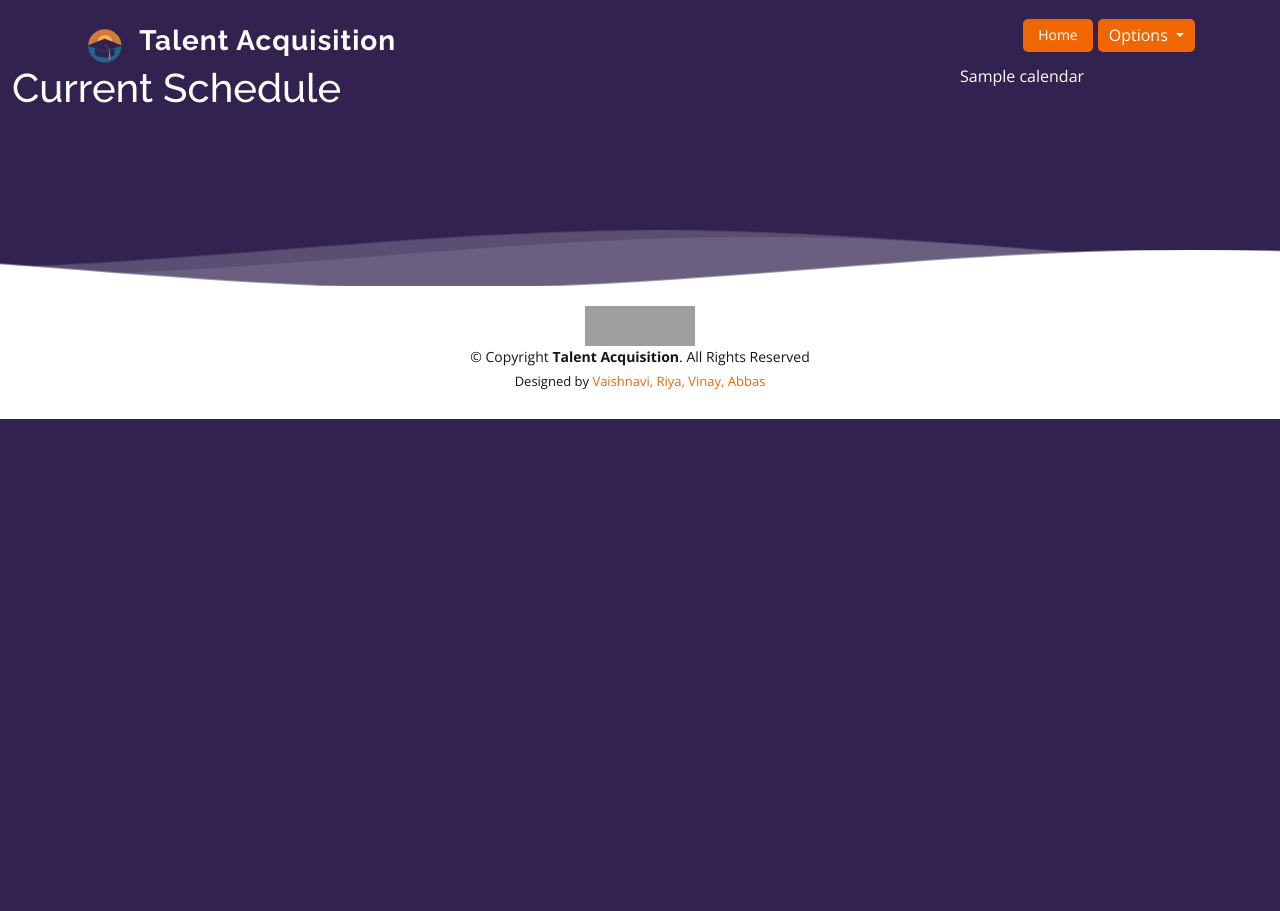
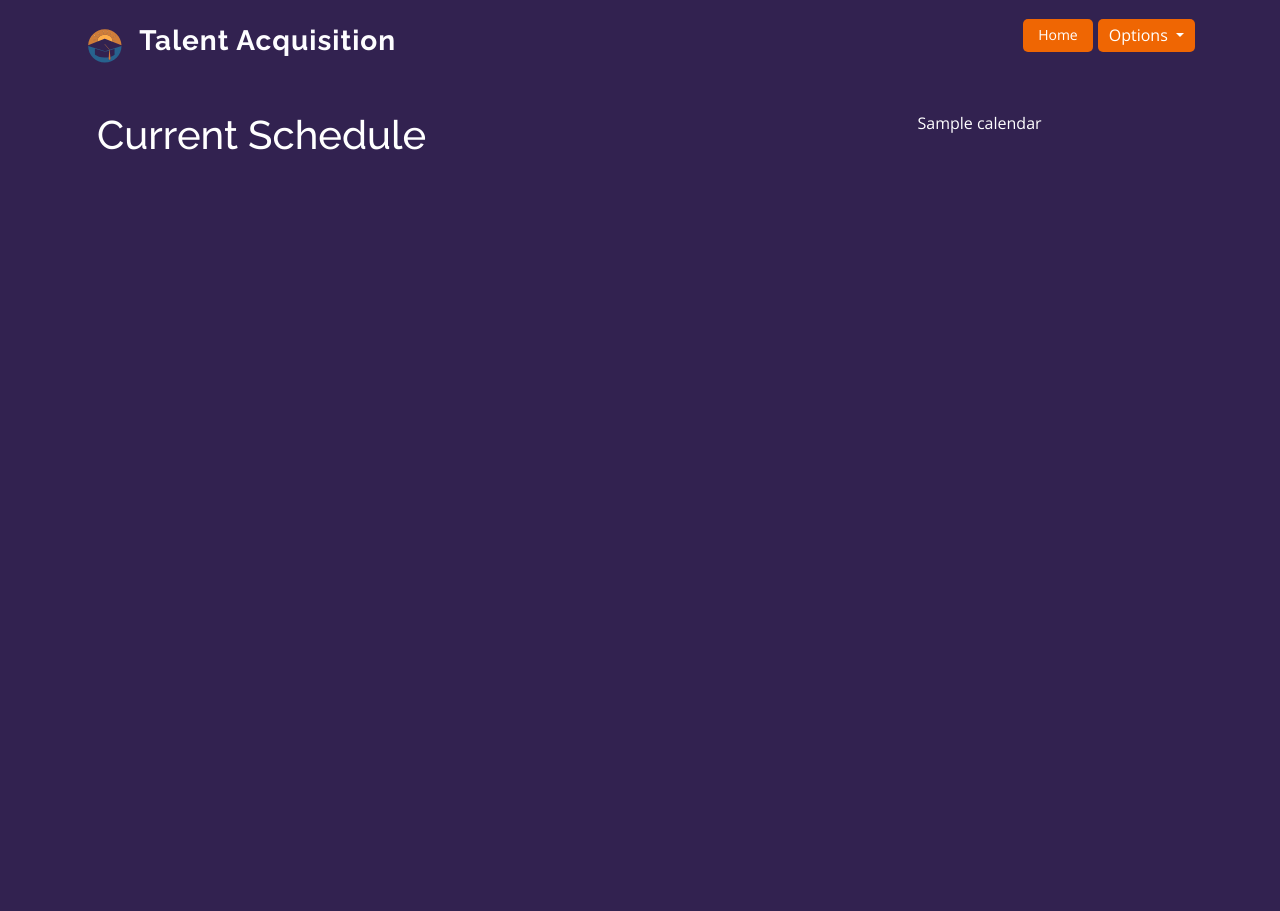
Before and after one commit to AbbasSavvy/FYP-2022, a Django app: template fyp_project/home/templates/home-templates/calendar-base.html in a window 1280 px wide. Before the commit the page ends 419 px from the top, so only its background shows below. Run offline with Django 3.2, Linux system fonts and the light colour scheme; the template is opened without the code that fills it: most values are stand-ins (such as "Sample title", 1, 10 or a date in 2020); one stand-in notice (Sample message) is shown; some libraries are stand-ins or nearby versions; grey boxes are pictures that could not be loaded.

Commit message:
CSS Changes 22/03/2022

```diff
--- a/fyp_project/csvs/templates/csvs-templates/upload_csvs.html
+++ b/fyp_project/csvs/templates/csvs-templates/upload_csvs.html
@@ -1,4 +1,4 @@
-{% extends 'home-templates/base.html'%}
+{% extends 'home-templates/recruiter-base.html'%}
 {% load crispy_forms_tags %}
 
 {% block body %}
@@ -6,13 +6,13 @@
         <div class="welcome-message">
             <h1>Upload Student CSV!</h1>
         </div>
-        <div class="resume-form">
+        <!-- <div class="resume-form"> -->
             <form action="" method="POST" enctype="multipart/form-data">
                 {% csrf_token %}
                 {{form}}
                 <br>
                 <button type="submit">Upload</button>
             </form>
-        </div>
+        <!-- </div> -->
     </div>
 {% endblock body %}
--- a/fyp_project/home/templates/home-templates/add_role.html
+++ b/fyp_project/home/templates/home-templates/add_role.html
@@ -34,8 +34,6 @@
                             <label for=jd">Job Description</label>
                             <textarea class="input-width form-control" placeholder="eg: Web Engineer..."  name="jd" id="jd" required></textarea>
                         </div>
-
-
                     </div>
                     <input type="submit" class="btn btn-success" value="Add Role">
                 </form>
--- a/fyp_project/home/templates/home-templates/calendar-base.html
+++ b/fyp_project/home/templates/home-templates/calendar-base.html
@@ -1,18 +1,18 @@
-{% extends 'home-templates/recruiter-base.html' %}
+{% extends 'home-templates/new-cal-base.html' %}
 
 {% block body %}
 <!-- <div class="row container">
     {{ calendar }}
 </div> -->
 
-<div class="row">
-    <div class="welcome-message">
-        <!-- <h1>Welcome {{ username }}!</h1> -->
-        <h1>Current Schedule</h1>
+<div class="container">
+    <div class="rec row">
+        <div class="welcome-message">
+            <!-- <h1>Welcome {{ username }}!</h1> -->
+            <h1>Current Schedule</h1>
+        </div>
+        {{ calendar }}
     </div>
-    <!-- <div> -->
-        {{ calendar }}
-    <!-- </div> -->
 </div>
 
 {% endblock %}
--- /dev/null
+++ b/fyp_project/home/templates/home-templates/new-cal-base.html
@@ -0,0 +1,179 @@
+{% load static %}
+<!DOCTYPE html>
+<html lang="en">
+	<head>
+		<!-- <meta charset="UTF-8" />
+		<meta http-equiv="X-UA-Compatible" content="IE=edge" />
+		<meta name="viewport" content="width=device-width, initial-scale=1.0" />
+		<title>Home</title> -->
+
+        <meta charset="utf-8">
+        <meta content="width=device-width, initial-scale=1.0" name="viewport">
+
+        <title>Talent Acquisitions</title>
+        <meta content="" name="description">
+        <meta content="" name="keywords">
+
+        <!-- Favicons -->
+        <link href="assets/img/favicon.png" rel="icon">
+        <link href="assets/img/apple-touch-icon.png" rel="apple-touch-icon">
+
+        <!-- Google Fonts -->
+        <link href="https://fonts.googleapis.com/css?family=Open+Sans:300,300i,400,400i,600,600i,700,700i|Raleway:300,300i,400,400i,500,500i,600,600i,700,700i|Poppins:300,300i,400,400i,500,500i,600,600i,700,700i" rel="stylesheet">
+
+        <!-- Vendor CSS Files -->
+        <link href="{% static '/vendor/animate.css/animate.min.css' %}" rel="stylesheet">
+        <link href="{% static '/vendor/aos/aos.css' %}" rel="stylesheet">
+        <link href="{% static '/vendor/bootstrap/css/bootstrap.min.css' %}" rel="stylesheet">
+        <link href="{% static '/vendor/bootstrap-icons/bootstrap-icons.css' %}" rel="stylesheet">
+        <link href="{% static '/vendor/boxicons/css/boxicons.min.css' %}" rel="stylesheet">
+        <link href="{% static '/vendor/glightbox/css/glightbox.min.css' %}" rel="stylesheet">
+        <link href="{% static '/vendor/remixicon/remixicon.css' %}" rel="stylesheet">
+        <link href="{% static '/vendor/swiper/swiper-bundle.min.css' %}" rel="stylesheet">
+
+        <link rel="stylesheet" href="https://maxcdn.bootstrapcdn.com/bootstrap/4.0.0/css/bootstrap.min.css">
+        <link rel="stylesheet" href="https://use.fontawesome.com/releases/v5.0.10/css/all.css">
+        <!-- <link rel="stylesheet" type="text/css" href="{'% static 'cal/css/styles.css' %}"> -->
+
+        <!-- Template Main CSS File -->
+        <!-- <link href="assets/css/style.css" rel="stylesheet"> -->
+        <link rel="stylesheet" type="text/css" href="{% static 'home-static/main.css' %}">
+
+	</head>
+	<body>
+
+    <!-- <script type="text/javascript">
+      alert('LOADED');
+      alert(screen.height);
+      alert(document.body.clientHeight);
+    </script> -->
+
+        <header id="header" class="fixed-top d-flex align-items-center  header-transparent ">
+            <div class="container d-flex align-items-center justify-content-between">
+
+              <div class="logo" style="width: 500px; height: 1.1em;">
+                <div style="display: inline;">
+                  <img src="{% static 'd13e12becce7538f8c8090c430168d1a.svg' %}"  style="margin-right: 10px;">
+                </div>
+                <h1 style="display: inline; width: 500px;"><a href="{% url 'homepage' %}">Talent Acquisition</a></h1>
+                <!-- Uncomment below if you prefer to use an image logo -->
+                <!-- <a href="index.html"><img src="assets/img/logo.png" alt="" class="img-fluid"></a>-->
+            </div>
+
+            <nav id="navbar" class="navbar">
+              <a class="nav-link scrollto active" href="{% url 'homepage' %}">Home</a>
+
+              <div class="dropdown dropdown-custom">
+                <button class="btn btn-custom dropdown-toggle" type="button" id="dropdownMenuButton" data-toggle="dropdown" aria-haspopup="true" aria-expanded="false">
+                  Options
+                </button>
+                <div class="dropdown-menu" aria-labelledby="dropdownMenuButton">
+                  <a class="dropdown-item" href={% url 'recruiter' %}>Placecom Home</a>
+                  <a class="dropdown-item" href={% url 'add_student' %}>Add Student</a>
+                  <a class="dropdown-item" href={% url 'view_student' %}>View Student</a>
+                  <a class="dropdown-item" href={% url 'add_company' %}>Add a Company</a>
+                  <a class="dropdown-item" href={% url 'view_company' %}>View Companies</a>
+                  <a class="dropdown-item" href={% url 'add_role' %}>Add a Role</a>
+                  <a class="dropdown-item" href={% url 'view_roles' %}>View Roles</a>
+                  <a class="dropdown-item" href={% url 'view_compatibility' %}>View Compatibility</a>
+                  <a class="dropdown-item" href={% url 'calendar' %}>View Calendar</a>
+                </div>
+              </div>
+              <i class="bi bi-list mobile-nav-toggle"></i>
+            </nav><!-- .navbar -->
+
+            </div>
+        </header><!-- End Header -->
+
+        {% if messages %}
+          {% for message in messages%}
+            <div class="alert alert-hide alert-{{ message.tags }}">
+              {{ message }}
+            </div>
+          {% endfor %}
+        {% endif %}
+
+        {% block body %} {% endblock %}
+
+        <!-- <div class="footer-svg"> -->
+        <!-- <div>
+          <svg style="display: inline;" class="hero-waves" xmlns="http://www.w3.org/2000/svg" xmlns:xlink="http://www.w3.org/1999/xlink" viewBox="0 24 150 28 " preserveAspectRatio="none">
+            <defs>
+            <path id="wave-path" d="M-160 44c30 0 58-18 88-18s 58 18 88 18 58-18 88-18 58 18 88 18 v44h-352z">
+            </defs>
+            <g class="wave1">
+            <use xlink:href="#wave-path" x="50" y="3" fill="rgba(255, 255, 255, .1)">
+            </g>
+            <g class="wave2">
+            <use xlink:href="#wave-path" x="50" y="0" fill="rgba(255, 255, 255, .2)">
+            </g>
+            <g class="wave3">
+            <use xlink:href="#wave-path" x="50" y="9" fill="#ffffff">
+            </g>
+          </svg>
+          <footer id="footer">
+              <img style="width: 110px; height: 40px; margin-top: 20px;" src="https://portal.svkm.ac.in/MPSTME-NM-M/resources/images/logo.png">
+              <div class="copyright">
+                &copy; Copyright <strong><span>Talent Acquisition</span></strong>. All Rights Reserved
+              </div>
+              <div class="credits">
+                Designed by <a href="#">Vaishnavi, Riya, Vinay, Abbas</a>
+              </div>
+          </footer>
+        </div> -->
+        <!-- </div> -->
+        <a href="#" class="back-to-top d-flex align-items-center justify-content-center"><i class="bi bi-arrow-up-short"></i></a>
+
+
+        <script type="text/javascript">
+          alert(document.body.clientHeight());
+        </script>
+
+
+        <script type="text/javascript">
+          if (document.body.clientHeight < screen.height) {
+            // alert('Doc.body.height() < $(window).height()')
+            document.querySelector('#footer').classList.remove("footer-svg-relative");
+            document.querySelector('#footer').classList.add("footer-svg-absolute");
+          }
+          else{
+            document.querySelector('#footer').classList.remove("footer-svg-absolute");
+            document.querySelector('#footer').classList.add("footer-svg-relative");
+          }
+        </script>
+
+        <script type="text/javascript">
+          setTimeout(function(){
+            if ($('.alert-hide').length > 0) {
+              $('.alert-hide').remove();
+            }
+          }, 1500);
+        </script>
+
+        <!-- Optional JavaScript -->
+        <!-- jQuery first, then Popper.js, then Bootstrap JS -->
+        <script src="https://code.jquery.com/jquery-3.2.1.slim.min.js" integrity="sha384-KJ3o2DKtIkvYIK3UENzmM7KCkRr/rE9/Qpg6aAZGJwFDMVNA/GpGFF93hXpG5KkN"
+        crossorigin="anonymous"></script>
+        <script src="https://cdnjs.cloudflare.com/ajax/libs/popper.js/1.12.9/umd/popper.min.js" integrity="sha384-ApNbgh9B+Y1QKtv3Rn7W3mgPxhU9K/ScQsAP7hUibX39j7fakFPskvXusvfa0b4Q"
+        crossorigin="anonymous"></script>
+        <script src="https://maxcdn.bootstrapcdn.com/bootstrap/4.0.0/js/bootstrap.min.js" integrity="sha384-JZR6Spejh4U02d8jOt6vLEHfe/JQGiRRSQQxSfFWpi1MquVdAyjUar5+76PVCmYl"
+        crossorigin="anonymous"></script>
+
+        <!-- Vendor JS Files -->
+        <script src="assets/vendor/aos/aos.js"></script>
+        <script src="assets/vendor/bootstrap/js/bootstrap.bundle.min.js"></script>
+        <script src="assets/vendor/glightbox/js/glightbox.min.js"></script>
+        <script src="assets/vendor/isotope-layout/isotope.pkgd.min.js"></script>
+        <script src="assets/vendor/swiper/swiper-bundle.min.js"></script>
+        <script src="assets/vendor/php-email-form/validate.js"></script>
+
+        <!-- Template Main JS File -->
+        <script src="{% static 'home-static/main.js' %}"></script>
+
+
+
+	</body>
+
+</html>
+
+<!-- hello -->
--- a/fyp_project/home/views.py
+++ b/fyp_project/home/views.py
@@ -208,7 +208,7 @@ def view_compatibility(request):
             check_set_company = True
             jd_company_id = request.POST.get('company')
             roles = Jd.objects.filter(company_id=jd_company_id)
-            messages.success(request, f'{check_set_company}')
+            # messages.success(request, f'{check_set_company}')
             return render(request, 'home-templates/view_compatibility.html',
                           {'companies_list': companies_list,
                            'roles_list': roles,
@@ -216,7 +216,7 @@ def view_compatibility(request):
                            'check_display_company': check_display_company})
         if request.POST.get('get_role') == "submit_role":
             role_id = request.POST.get('selected_role')
-            student_list = Student.objects.all()
+            student_list = Student.objects.filter(placement = 'Unplaced')
             check_display_company = False
             check_select_students = True
             check_set_company = False
```
Also changed, not shown: fyp_project/home/templates/home-templates/stfu.html (+7 -5 lines), fyp_project/home/templates/home-templates/view_compatibility.html (+6 -2 lines), fyp_project/home/templates/home-templates/view_student.html (+7 -2 lines).
